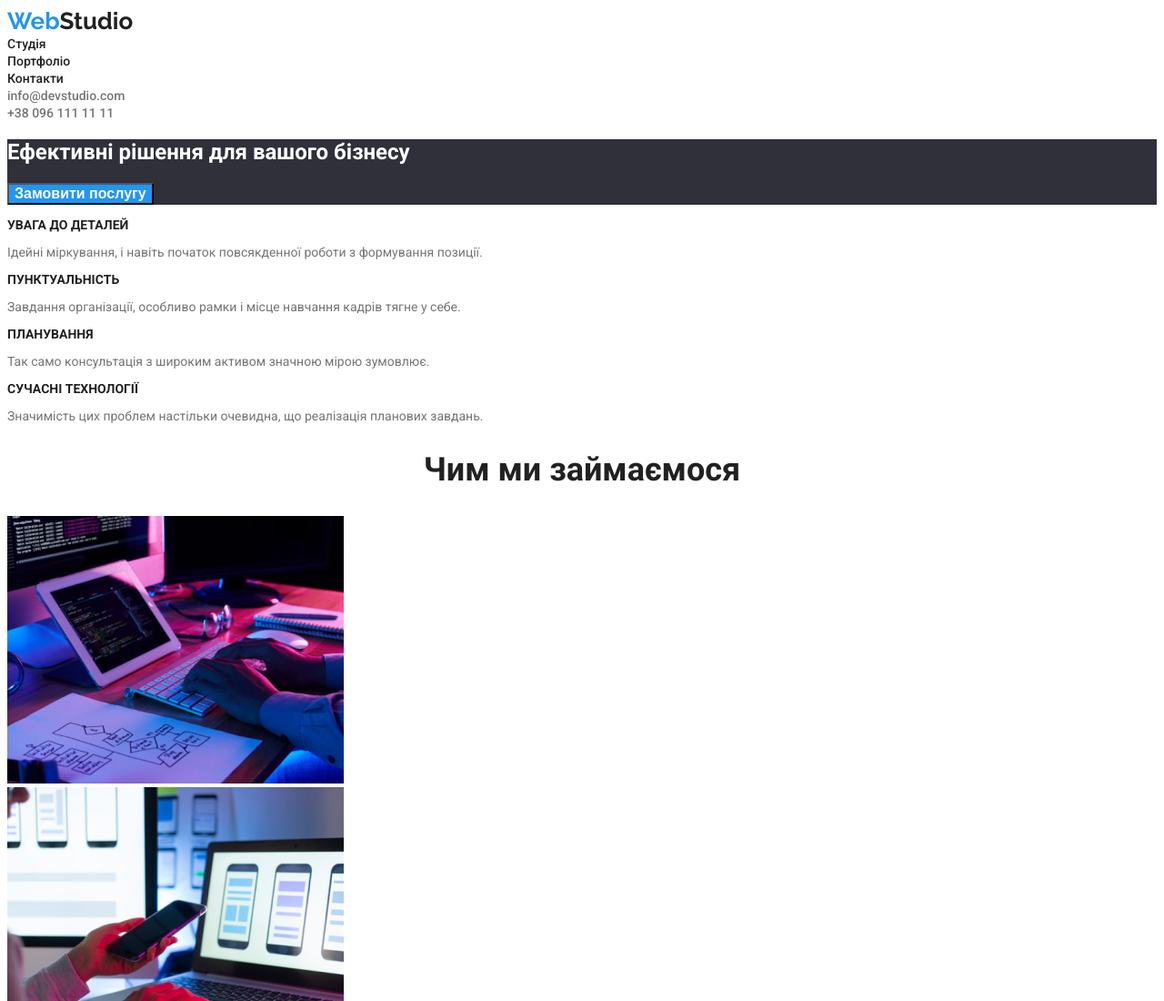
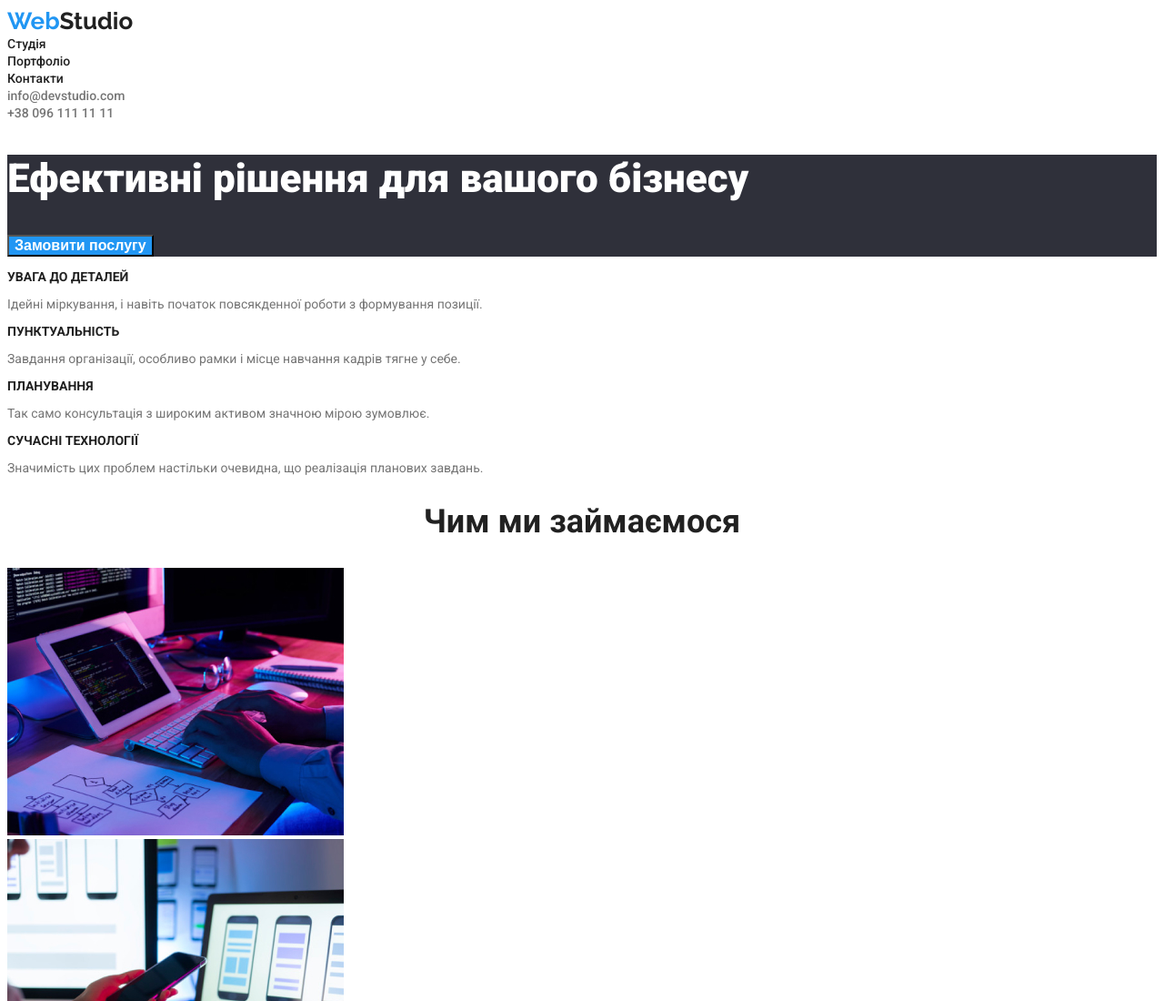
Before and after one commit to IrynaSunny/goit-markup-hw-02, a plain HTML site: page index.html in a window 1280 px wide. Shown: the top 1100 px of the page at 91% size. Drawn offline with Linux system fonts and the light colour scheme.

Commit message:
fixed main text size

```diff
--- a/css/style.css
+++ b/css/style.css
@@ -42,6 +42,8 @@ color:var(--main-font-color);
 }
 .main-title{
     color: var(--main-white-color);
+    font-size: 44px;
+    font-weight: 900;
 }
 .title-button{
     color: var(--main-white-color);
```
